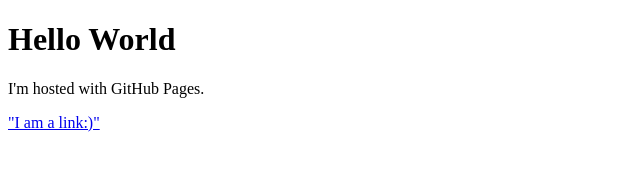
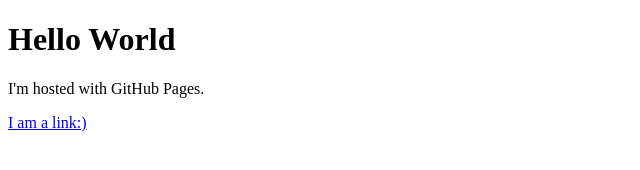
Before and after one commit to Cyroshadow/Cyroshadow.github.io, a plain HTML site: page index.html in a window 1280 px wide. Shown: the full height of the page, 0-640 px from the left. Drawn offline with Linux system fonts and the light colour scheme.

Commit message:
edited link

```diff
--- a/index.html
+++ b/index.html
@@ -3,6 +3,6 @@
 <body>
 <h1>Hello World</h1>
 <p>I'm hosted with GitHub Pages.</p>
-<a href="https://www.youtube.com/watch?v=dQw4w9WgXcQ">"I am a link:)"</a>
+<a href="https://www.youtube.com/watch?v=dQw4w9WgXcQ">I am a link:)</a>
 </body>
 </html>
```
